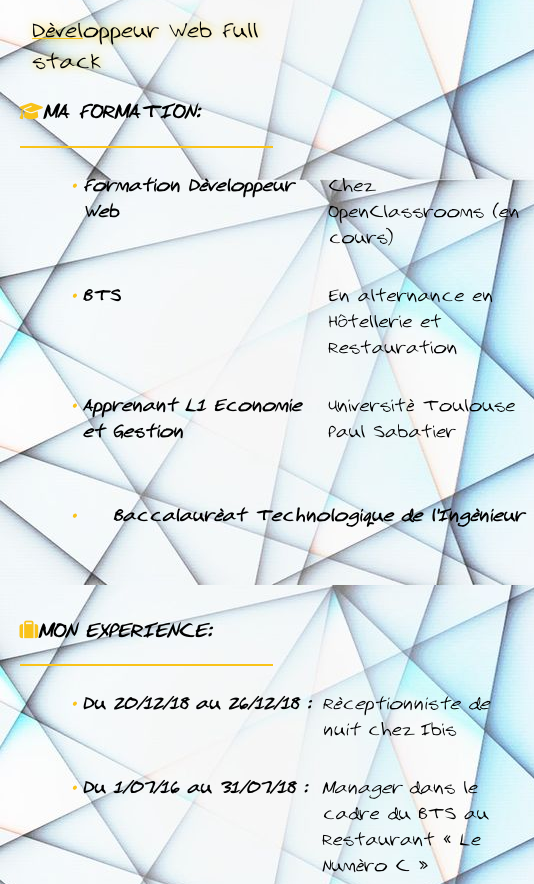
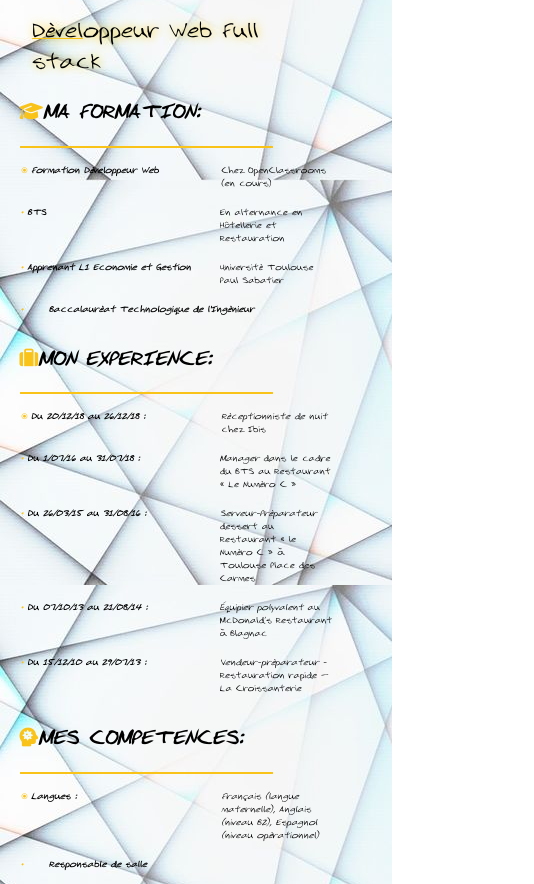
Before and after one commit to jokanaan/P2_test-avant-soutenance, a plain HTML site: page index.html in a window 390 px wide. Shown: the part 203-1087 px from the top of the page, 534 px wide, since content can reach past the window. Drawn offline with Linux system fonts and the light colour scheme; files whose address does not match are found by name.

Commit message:
version finale rectifiée

```diff
--- a/cv.css
+++ b/cv.css
@@ -31,19 +31,26 @@ aside
 	padding-right: 0%;
 	left:  0%;}
 
-@media all and (max-width: 480px) {	body{	display: flex;
+@media all and (max-width: 480px) {	body{			display: flex;
 													flex-direction: column-reverse;
 													width: 100%;
 													font-size: 1em;
-													}
-											aside{	font-size: 0.9em;
+											}
+									aside{			font-size: 0.9em;
 													width: 100%;
 													float: none;
 													height: 30%;
-													}
-											article{	height: 50%;
-														}
 											}
+									article{		height: 50%;
+													width: 100%;
+													margin-left: 0%;
+												}
+									.x,.y{			font-size: 0.5em;
+													width: 350px;
+													margin-left: -50px;
+										}
+									.point_puce,.bullet{ margin-left: -1px; }
+									}
 
 @media all and (min-width: 480px) and (max-width: 991px)  {	h1,h2 { font-size: 1em; }
 															body {	display: flex;
@@ -61,7 +68,8 @@ aside
 @media all and (min-width: 992px) and (max-width: 1200px)  {	h1,h2,body {font-size: 0.8em; }
 																			}
 #photo_cv
-{	text-align: center;}
+{	text-align: center;
+	}
 
 
 article
@@ -109,7 +117,8 @@ h2
 
 
 .photo_radius
-{	border-radius: 80%;}
+{	border-radius: 80%;
+	border: 2px solid #E8EA78;}
 
 
 
@@ -193,4 +202,9 @@ li
 
 .point_puce::before{ content: "\2022";
 					color: #F9C319;
-					display: inline-block; }
+					display: inline-block;
+					}
+.bullet::before{ content: "\29BF";
+				color: #F9C319;
+				display: inline-block;
+				}
--- a/index.html
+++ b/index.html
@@ -49,7 +49,7 @@
 			<h3 class="FORM"><i class="fas fa-graduation-cap"></i>MA FORMATION:</h3><hr class="trait_séparateur">
 				<div id="conteneur_formation">
 						<div class="x">
-							<ul><li class="point_puce"></li></ul><p class="coté_gauche"><i><strong>Formation Développeur Web</strong></i></p>
+							<ul><li class="bullet"></li></ul><p class="coté_gauche"><i><strong>Formation Développeur Web</strong></i></p>
 							<p class="coté_droit">Chez OpenClassrooms (en cours)</p>
 					    </div>
 						<div class="x">
@@ -69,7 +69,7 @@
 			<h3 class="EXP"><i class="fas fa-suitcase"></i>MON EXPERIENCE:</h3><hr class="trait_séparateur">
 					<div id="conteneur_experience">
 						<div class="x">
-							<ul><li class="point_puce"></li></ul><p class="coté_gauche"><i><strong>Du 20/12/18 au 26/12/18 :</strong></i></p>
+							<ul><li class="bullet"></li></ul><p class="coté_gauche"><i><strong>Du 20/12/18 au 26/12/18 :</strong></i></p>
 								<p class="coté_droit"><i>Réceptionniste de nuit</i> chez Ibis</p>
 						</div>
 						<div class="x">
@@ -93,7 +93,7 @@
 			<h3 class="COMP"><i class="fas fa-head-side-virus"></i>MES COMPETENCES:</h3><hr class="trait_séparateur">
 					<div id="conteneur_competences">
 						<div class="x">
-							<ul><li class="point_puce"></li></ul><p class="coté_gauche"><strong><i>Langues :</i></strong></p>
+							<ul><li class="bullet"></li></ul><p class="coté_gauche"><strong><i>Langues :</i></strong></p>
 								<p class="coté_droit"><i>Français (langue maternelle), Anglais (niveau B2), Espagnol (niveau opérationnel) </i></p>
 						</div>
 						<div class="y">
```
